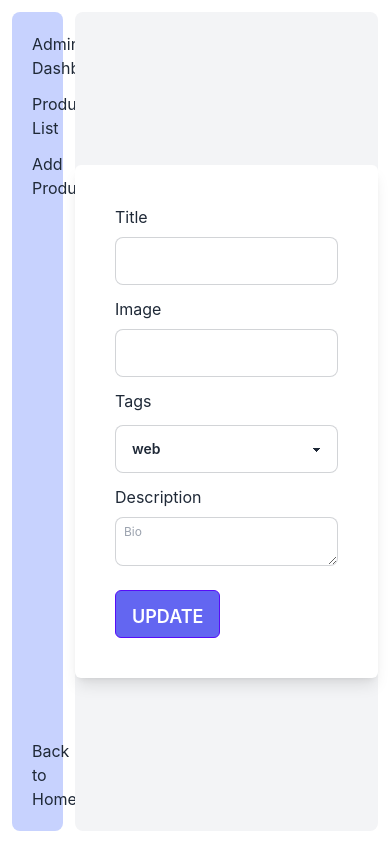
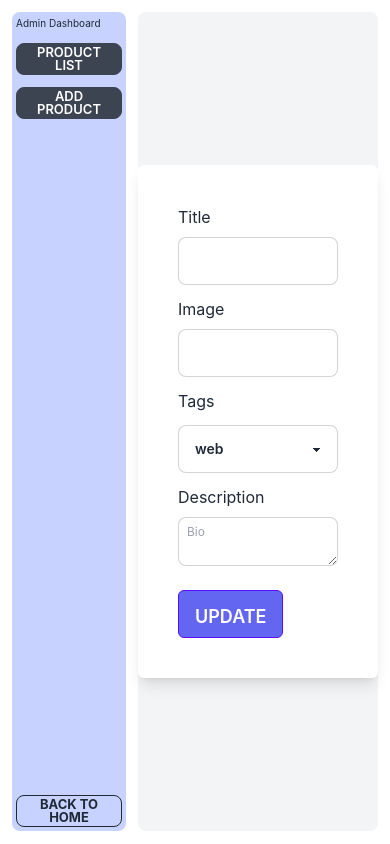
Before and after one commit to reshad21/content-management-application, a React (Create React App) app: page /dashboard/updateContent/1 in a window 390 px wide. Built offline with nearby package versions, Linux system fonts and the light colour scheme; no server answers.

Commit message:
dahsbord responsive

```diff
--- a/src/Layout/Dashbord/Dashbord.js
+++ b/src/Layout/Dashbord/Dashbord.js
@@ -6,7 +6,7 @@ const Dashbord = () => {
     return (
         <div className='grid grid-cols-12 p-3 gap-3 '>
             <Sidebar />
-            <div className='col-span-10 w-full bg-gray-100 rounded-lg'>
+            <div className='col-span-8 md:col-span-10 lg:col-span-10 w-full bg-gray-100 rounded-lg'>
                 <Outlet />
             </div>
         </div>
--- a/src/Layout/Dashbord/Sidebar.js
+++ b/src/Layout/Dashbord/Sidebar.js
@@ -3,17 +3,17 @@ import { Link } from 'react-router-dom';
 
 const Sidebar = () => {
     return (
-        <div className='col-span-2 bg-indigo-200 h-[calc(100vh-25px)] p-5 rounded-lg'>
-            <ul className='flex gap-3  flex-col h-full'>
+        <div className='col-span-4 md:col-span-2 lg:col-span-2 bg-indigo-200 h-[calc(100vh-25px)] p-1 md:p-3 lg:p-5 rounded-lg'>
+            <ul className='flex gap-3  flex-col h-full overflow-hidden text-[10px] md:text-base lg:text-base'>
                 <li>Admin Dashboard</li>
                 <li>
-                    <Link to='/dashboard'>Product List</Link>
+                    <Link to='/dashboard' className='btn btn-base btn-sm text-[13px]'>Product List</Link>
                 </li>
                 <li>
-                    <Link to='add-product'> Add Product </Link>
+                    <Link to='add-product' className='btn btn-base btn-sm text-[13px]'> Add Product </Link>
                 </li>
                 <li className='mt-auto'>
-                    <Link to='/'> Back to Home </Link>
+                    <Link to='/' className='btn btn-outline btn-sm font-bold text-[13px]'> Back to Home </Link>
                 </li>
             </ul>
         </div>
--- a/src/Layout/Main/Navber.js
+++ b/src/Layout/Main/Navber.js
@@ -15,7 +15,7 @@ const Navber = () => {
         <>
             <nav className='h-14 bg-indigo-200 rounded-full m-2 max-w-7xl mx-auto px-5 fixed top-0 left-0 right-0 z-50'>
                 <ul className='h-full  mx-auto flex justify-between items-center gap-3 font-semibold text-indigo-900'>
-                    <h1>CMS</h1>
+                    <h1><Link to='/'>CMS</Link></h1>
 
                     <li className='flex bg-white mx-auto h-8 w-full max-w-lg  rounded-full pr-3'>
                         <input
--- a/src/pages/Dashbord/UpdateContent.js
+++ b/src/pages/Dashbord/UpdateContent.js
@@ -1,4 +1,5 @@
 import React, { useEffect } from 'react';
+import { toast } from 'react-hot-toast';
 import { useDispatch, useSelector } from 'react-redux';
 import { useParams } from 'react-router-dom';
 import { fetchSingleContent } from '../../redux/Thunk/content/fetchSIngleContent';
@@ -28,6 +29,7 @@ const UpdateContent = () => {
             title,
         }
         dispatch(updateSingleContent(updatedContent, id));
+        toast.success('article update Successfully.');
 
         // fetch(`http://localhost:5000/articls/${id}`, {
         //     method: 'PUT',
```
